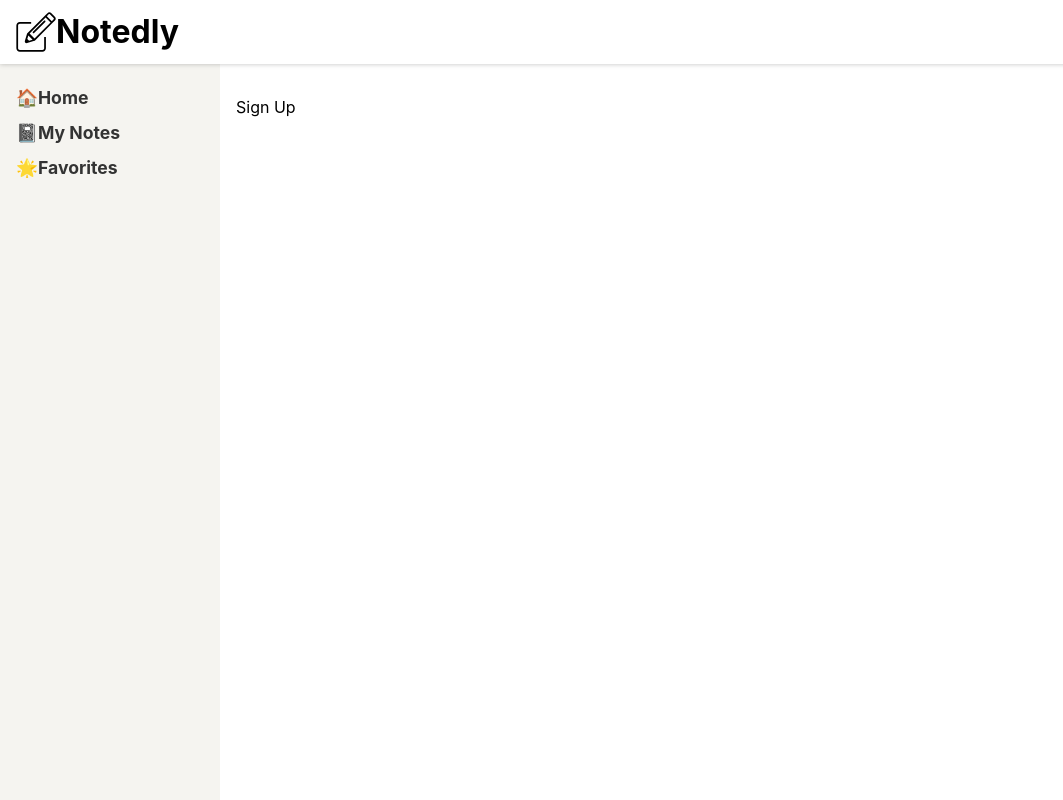
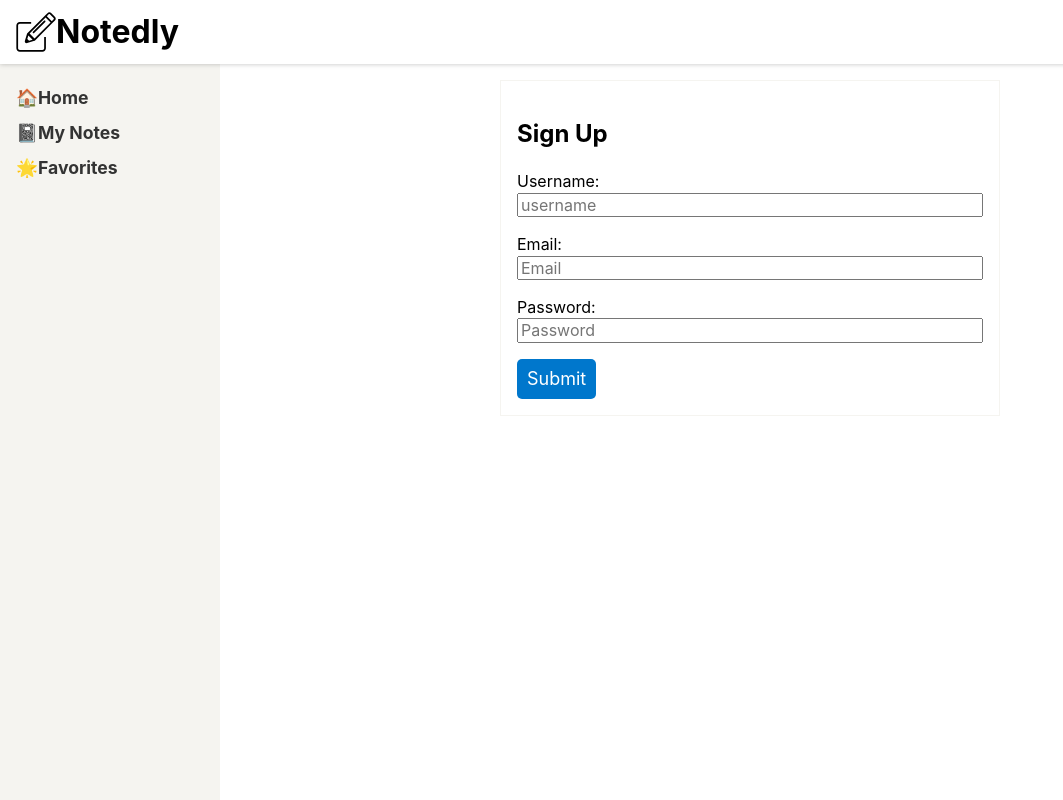
Before and after one commit to lapee79/javascripteverywhere-web, a React (Vite) app: page /signup in a window 1280 px wide. Shown: the whole page, without its empty margins (0-1063 px from the left). Built offline with nearby package versions, Linux system fonts and the light colour scheme; no server answers.

Commit message:
page 209

```diff
--- a/src/pages/signup.js
+++ b/src/pages/signup.js
@@ -1,4 +1,27 @@
 import React, { useEffect } from "react";
+import styled from 'styled-components';
+
+import Button from '../components/Button';
+
+const Wrapper = styled.div`
+    border: 1px solid #f5f4f0;
+    max-width: 500px;
+    padding: 1em;
+    margin: 0 auto;
+`;
+
+const Form = styled.form`
+    label,
+    input {
+        isplay: block;
+        ine-height: 2em;
+    }
+
+    input {
+        width: 100%;
+        margin-bottom: 1em;
+    }
+`;
 
 // 나중에 쓰기 위해 props를 포함한 후 component에 전달
 const SignUp = props => {
@@ -8,9 +31,36 @@
     });
 
     return (
-        <div>
-            <p>Sign Up</p>
-        </div>
+        <Wrapper>
+            <h2>Sign Up</h2>
+            <Form>
+                <label htmlFor="username">Username:</label>
+                <input
+                    required
+                    type="text"
+                    id="username"
+                    name="username"
+                    placeholder="username"
+                />
+                <label htmlFor="email">Email:</label>
+                <input
+                    required
+                    type="email"
+                    id="email"
+                    name="email"
+                    placeholder="Email"
+                />
+                <label htmlFor="password">Password:</label>
+                <input
+                    required
+                    type="password"
+                    id="password"
+                    name="password"
+                    placeholder="Password"
+                />
+                <Button type="submit">Submit</Button>
+            </Form>
+        </Wrapper>
     );
 };
 
```
